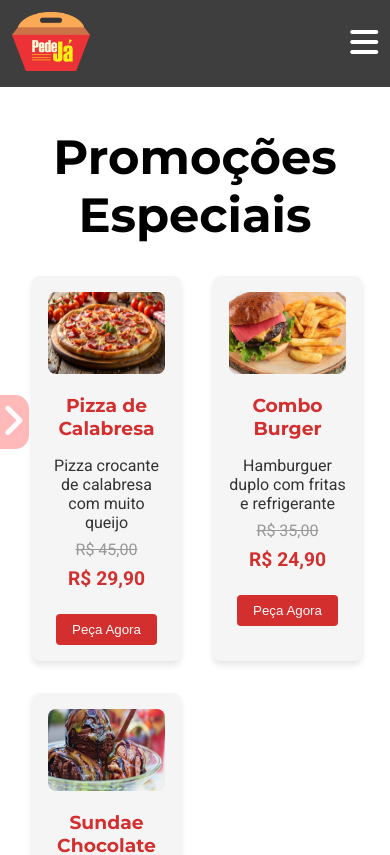
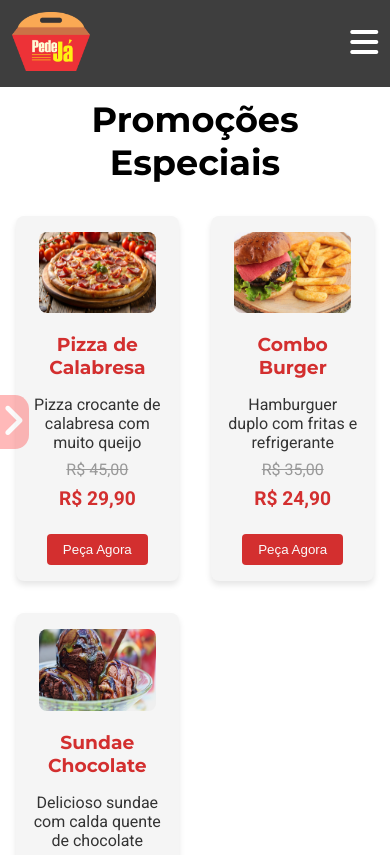
Before and after one commit to BMinority/REACT-pede-ja, a React (Vite) app in the folder pede-ja/: page /promo in a window 390 px wide. Shown: the top 855 px of the page. Built offline with nearby package versions, Linux system fonts and the light colour scheme.

Commit message:
adjust style Promo

```diff
--- a/pede-ja/src/components/css/Promo.css
+++ b/pede-ja/src/components/css/Promo.css
@@ -1,6 +1,6 @@
 @import url('../../App.css');
 
-.promo-page {
+.promo-box {
     padding: 8rem 2rem 2rem;
     text-align: center;
 }
@@ -63,6 +63,15 @@
 }
 
 @media (max-width: 430px) {
+
+    .promo-box {
+        padding: 25vw 4vw 4vw;
+    }
+
+    .promo-box h1 {
+        font-size: 9vw;
+    }
+
     .promo-grid {
         grid-template-columns: 1fr 1fr;
     }
--- a/pede-ja/src/components/jsx/Promo.jsx
+++ b/pede-ja/src/components/jsx/Promo.jsx
@@ -34,6 +34,7 @@ function Promo() {
 
     return (
         <div className="promo-page">
+            <div className="promo-box">
                 <h1>Promoções Especiais</h1>
                 <div className="promo-grid">
                     {promos.map((promo) => (
@@ -48,6 +49,7 @@ function Promo() {
                     ))}
                 </div>
             </div>
+        </div>
     )
 }
 
```
Lines whose indentation alone changed are shown as unchanged.
